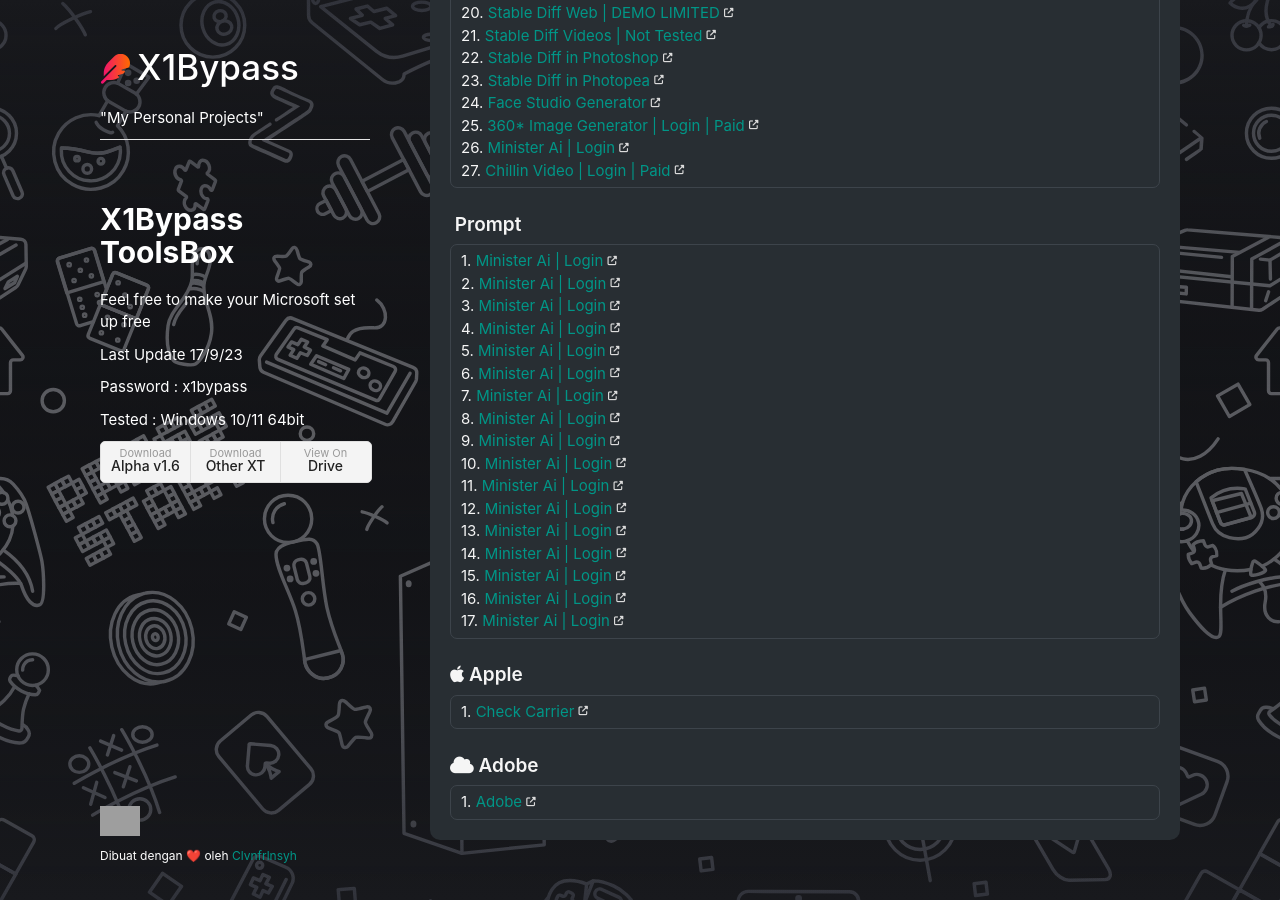
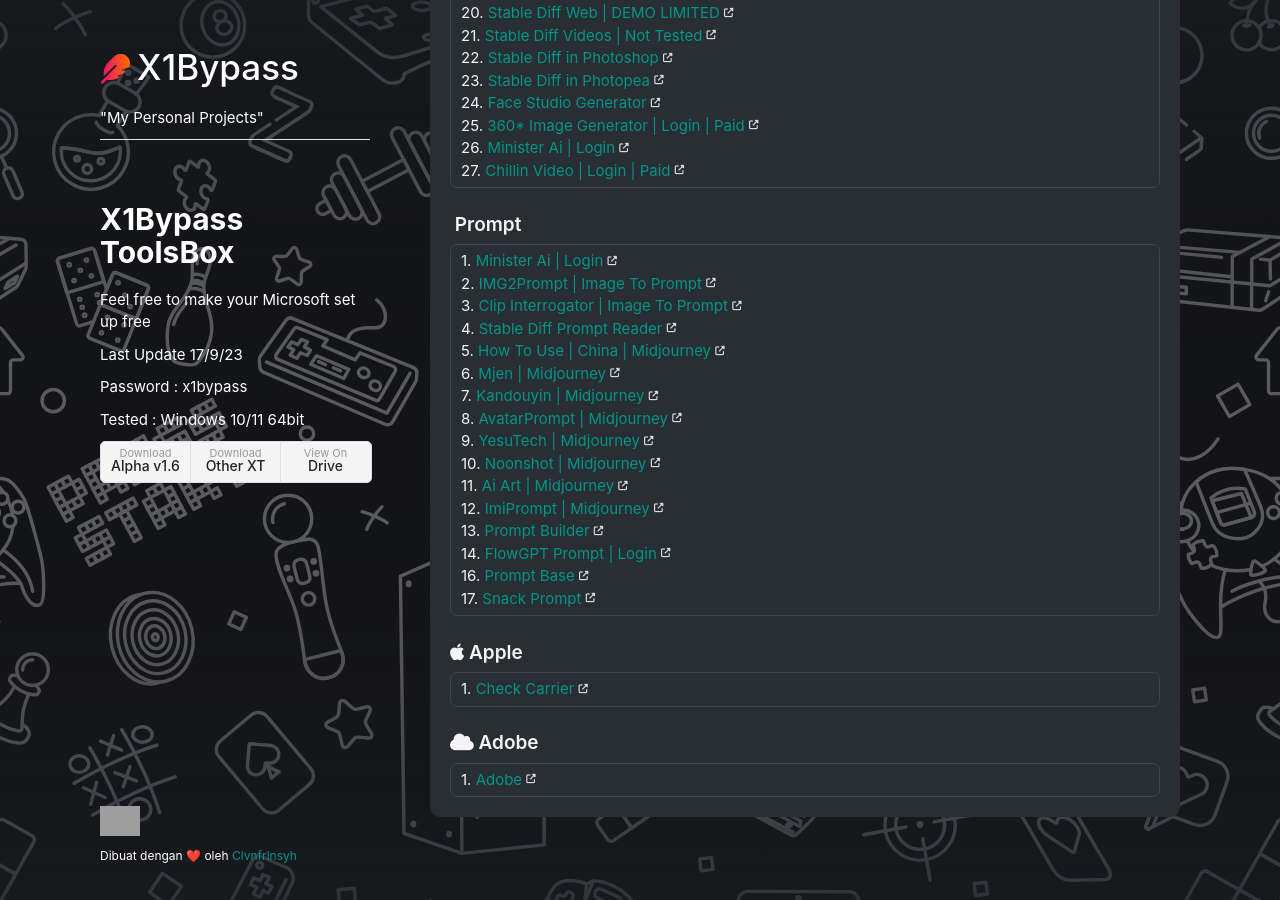
Before and after one commit to Unknown240/coba, a Jekyll site: the page built from index.html, in a window 1280 px wide and 900 px high, scrolled down 1566 px. Built offline with Jekyll 4.4.1, drawn with Linux system fonts in a browser that asks for light colours; grey boxes are pictures that could not be loaded.

Commit message:
Update index.html

```diff
--- a/index.html
+++ b/index.html
@@ -89,22 +89,21 @@
   <div class="menu-title"><i class="fa-solid fa-command"></i> Prompt</div>
   <div class="boxlink">
     1. <a href="{{ 'https://imagetoprompt.com/' | relative_url }}">Minister Ai | Login</a> <i class="fa-solid fa-up-right-from-square fa-2xs" style="color: #dcdcdc"></i><br>
-    2. <a href="{{ 'https://replicate.com/methexis-inc/img2prompt' | relative_url }}">Minister Ai | Login</a> <i class="fa-solid fa-up-right-from-square fa-2xs" style="color: #dcdcdc"></i><br>
-    3. <a href="{{ 'https://huggingface.co/spaces/pharma/CLIP-Interrogator' | relative_url }}">Minister Ai | Login</a> <i class="fa-solid fa-up-right-from-square fa-2xs" style="color: #dcdcdc"></i><br>
-    4. <a href="{{ 'https://github.com/receyuki/stable-diffusion-prompt-reader' | relative_url }}">Minister Ai | Login</a> <i class="fa-solid fa-up-right-from-square fa-2xs" style="color: #dcdcdc"></i><br>
-    5. <a href="{{ 'https://mp.weixin.qq.com/s/gyKgSF7kbie7sPXRQUDWgg' | relative_url }}">Minister Ai | Login</a> <i class="fa-solid fa-up-right-from-square fa-2xs" style="color: #dcdcdc"></i><br>
-    6. <a href="{{ 'https://poe.com/MJEN' | relative_url }}">Minister Ai | Login</a> <i class="fa-solid fa-up-right-from-square fa-2xs" style="color: #dcdcdc"></i><br>
-    7. <a href="{{ 'https://www.kandouyin.com/' | relative_url }}">Minister Ai | Login</a> <i class="fa-solid fa-up-right-from-square fa-2xs" style="color: #dcdcdc"></i><br>
-    8. <a href="{{ 'https://better.avatarprompt.net/' | relative_url }}">Minister Ai | Login</a> <i class="fa-solid fa-up-right-from-square fa-2xs" style="color: #dcdcdc"></i><br>
-    9. <a href="{{ 'https://yesu.tech/' | relative_url }}">Minister Ai | Login</a> <i class="fa-solid fa-up-right-from-square fa-2xs" style="color: #dcdcdc"></i><br>
-    10. <a href="{{ 'https://prompt.noonshot.com/' | relative_url }}">Minister Ai | Login</a> <i class="fa-solid fa-up-right-from-square fa-2xs" style="color: #dcdcdc"></i><br>
-    11. <a href="{{ 'https://www.ai-art.com.cn/?prompt/' | relative_url }}">Minister Ai | Login</a> <i class="fa-solid fa-up-right-from-square fa-2xs" style="color: #dcdcdc"></i><br>
-    12. <a href="{{ 'https://www.imiprompt.com/builder' | relative_url }}">Minister Ai | Login</a> <i class="fa-solid fa-up-right-from-square fa-2xs" style="color: #dcdcdc"></i><br>
-    13. <a href="{{ 'https://promptomania.com/prompt-builder/' | relative_url }}">Minister Ai | Login</a> <i class="fa-solid fa-up-right-from-square fa-2xs" style="color: #dcdcdc"></i><br>
-    14. <a href="{{ 'https://flowgpt.com/' | relative_url }}">Minister Ai | Login</a> <i class="fa-solid fa-up-right-from-square fa-2xs" style="color: #dcdcdc"></i><br>
-    15. <a href="{{ 'https://promptomania.com/prompt-builder/' | relative_url }}">Minister Ai | Login</a> <i class="fa-solid fa-up-right-from-square fa-2xs" style="color: #dcdcdc"></i><br>
-    16. <a href="{{ 'https://promptbase.com/' | relative_url }}">Minister Ai | Login</a> <i class="fa-solid fa-up-right-from-square fa-2xs" style="color: #dcdcdc"></i><br>
-    17. <a href="{{ 'https://snackprompt.com/' | relative_url }}">Minister Ai | Login</a> <i class="fa-solid fa-up-right-from-square fa-2xs" style="color: #dcdcdc"></i>
+    2. <a href="{{ 'https://replicate.com/methexis-inc/img2prompt' | relative_url }}">IMG2Prompt | Image To Prompt</a> <i class="fa-solid fa-up-right-from-square fa-2xs" style="color: #dcdcdc"></i><br>
+    3. <a href="{{ 'https://huggingface.co/spaces/pharma/CLIP-Interrogator' | relative_url }}">Clip Interrogator | Image To Prompt</a> <i class="fa-solid fa-up-right-from-square fa-2xs" style="color: #dcdcdc"></i><br>
+    4. <a href="{{ 'https://github.com/receyuki/stable-diffusion-prompt-reader' | relative_url }}">Stable Diff Prompt Reader</a> <i class="fa-solid fa-up-right-from-square fa-2xs" style="color: #dcdcdc"></i><br>
+    5. <a href="{{ 'https://mp.weixin.qq.com/s/gyKgSF7kbie7sPXRQUDWgg' | relative_url }}">How To Use | China | Midjourney</a> <i class="fa-solid fa-up-right-from-square fa-2xs" style="color: #dcdcdc"></i><br>
+    6. <a href="{{ 'https://poe.com/MJEN' | relative_url }}">Mjen | Midjourney</a> <i class="fa-solid fa-up-right-from-square fa-2xs" style="color: #dcdcdc"></i><br>
+    7. <a href="{{ 'https://www.kandouyin.com/' | relative_url }}">Kandouyin | Midjourney</a> <i class="fa-solid fa-up-right-from-square fa-2xs" style="color: #dcdcdc"></i><br>
+    8. <a href="{{ 'https://better.avatarprompt.net/' | relative_url }}">AvatarPrompt | Midjourney</a> <i class="fa-solid fa-up-right-from-square fa-2xs" style="color: #dcdcdc"></i><br>
+    9. <a href="{{ 'https://yesu.tech/' | relative_url }}">YesuTech | Midjourney</a> <i class="fa-solid fa-up-right-from-square fa-2xs" style="color: #dcdcdc"></i><br>
+    10. <a href="{{ 'https://prompt.noonshot.com/' | relative_url }}">Noonshot | Midjourney</a> <i class="fa-solid fa-up-right-from-square fa-2xs" style="color: #dcdcdc"></i><br>
+    11. <a href="{{ 'https://www.ai-art.com.cn/?prompt/' | relative_url }}">Ai Art | Midjourney</a> <i class="fa-solid fa-up-right-from-square fa-2xs" style="color: #dcdcdc"></i><br>
+    12. <a href="{{ 'https://www.imiprompt.com/builder' | relative_url }}">ImiPrompt | Midjourney</a> <i class="fa-solid fa-up-right-from-square fa-2xs" style="color: #dcdcdc"></i><br>
+    13. <a href="{{ 'https://promptomania.com/prompt-builder/' | relative_url }}">Prompt Builder</a> <i class="fa-solid fa-up-right-from-square fa-2xs" style="color: #dcdcdc"></i><br>
+    14. <a href="{{ 'https://flowgpt.com/' | relative_url }}">FlowGPT Prompt | Login</a> <i class="fa-solid fa-up-right-from-square fa-2xs" style="color: #dcdcdc"></i><br>
+    16. <a href="{{ 'https://promptbase.com/' | relative_url }}">Prompt Base</a> <i class="fa-solid fa-up-right-from-square fa-2xs" style="color: #dcdcdc"></i><br>
+    17. <a href="{{ 'https://snackprompt.com/' | relative_url }}">Snack Prompt</a> <i class="fa-solid fa-up-right-from-square fa-2xs" style="color: #dcdcdc"></i>
   </div>
      <br>
   <div class="menu-title"><i class="fa-brands fa-apple"></i> Apple</div>
```
